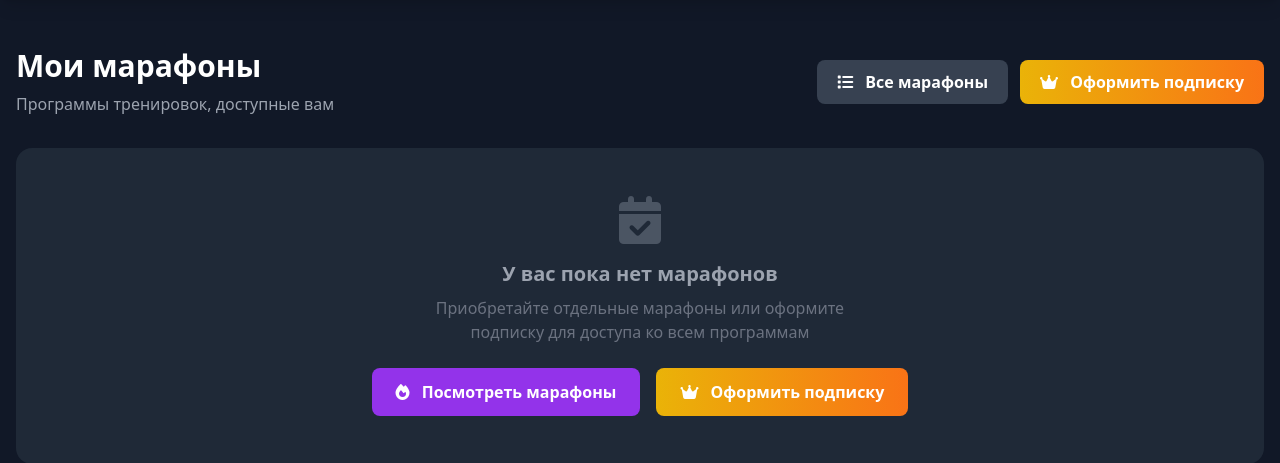
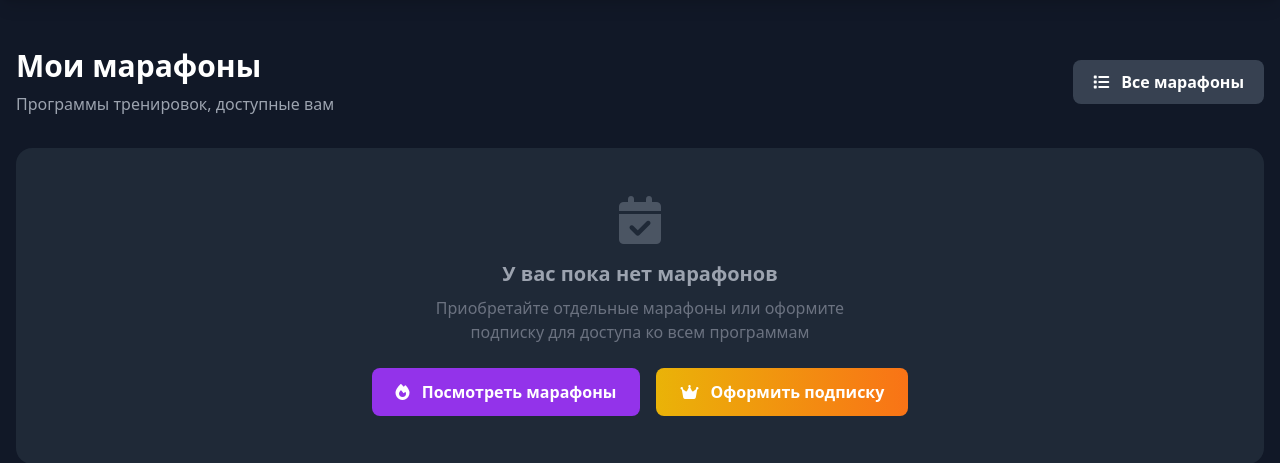
Before and after one commit to AlexeyKhaustov/fitness, a Django app: page /my-marathons/ in a window 1280 px wide. Shown: the part 64-527 px from the top of the page. Run offline with Django 5.2, Linux system fonts and the light colour scheme; the visitor is signed in with stand-in values (Sample User, id 1); data that the repository does not hold is empty; some libraries are stand-ins or nearby versions.

Commit message:
- страница мои марафоны   1. удалена кнопка "Оформить подписку"   2. в одну строку "Все марафоны"   3. decimal_places=0 (цена без копеек)

```diff
--- a/fitness_app/core/models.py
+++ b/fitness_app/core/models.py
@@ -495,7 +495,7 @@ class MarathonAccess(models.Model):
 
     # Платежная информация
     purchased_at = models.DateTimeField('Дата покупки', auto_now_add=True)
-    amount_paid = models.DecimalField('Сумма оплаты', max_digits=10, decimal_places=2)
+    amount_paid = models.DecimalField('Сумма оплаты', max_digits=10, decimal_places=0)
     payment_id = models.CharField('ID платежа', max_length=100, blank=True)
 
     # Статус
--- a/fitness_app/core/templates/core/my_marathons.html
+++ b/fitness_app/core/templates/core/my_marathons.html
@@ -24,13 +24,6 @@
                 Все марафоны
             </a>
 
-            {% if not user_profile.subscription_active %}
-            <a href="{% url 'profile' %}"
-               class="bg-gradient-to-r from-yellow-500 to-orange-500 hover:from-yellow-600 hover:to-orange-600 text-white px-5 py-2.5 rounded-lg font-semibold transition-colors">
-                <i class="fa-solid fa-crown mr-2"></i>
-                Оформить подписку
-            </a>
-            {% endif %}
         </div>
     </div>
 
```
